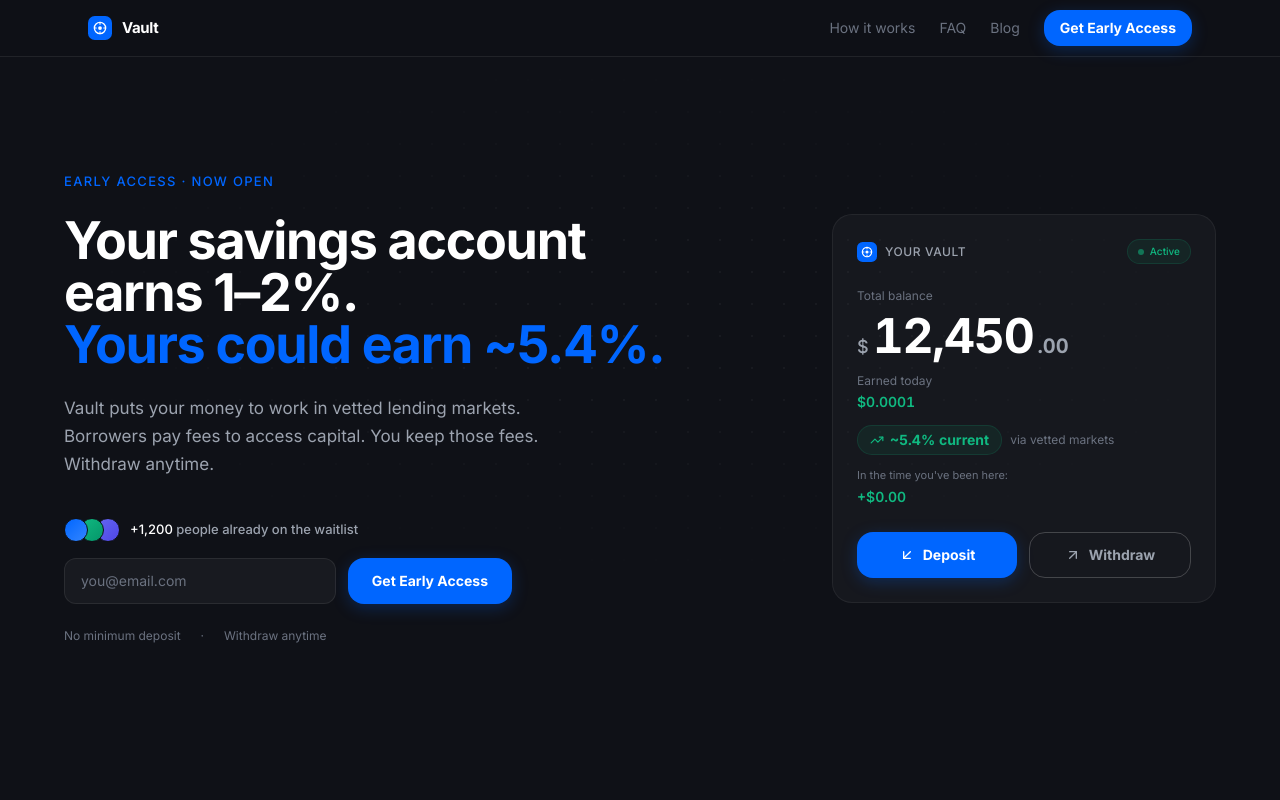
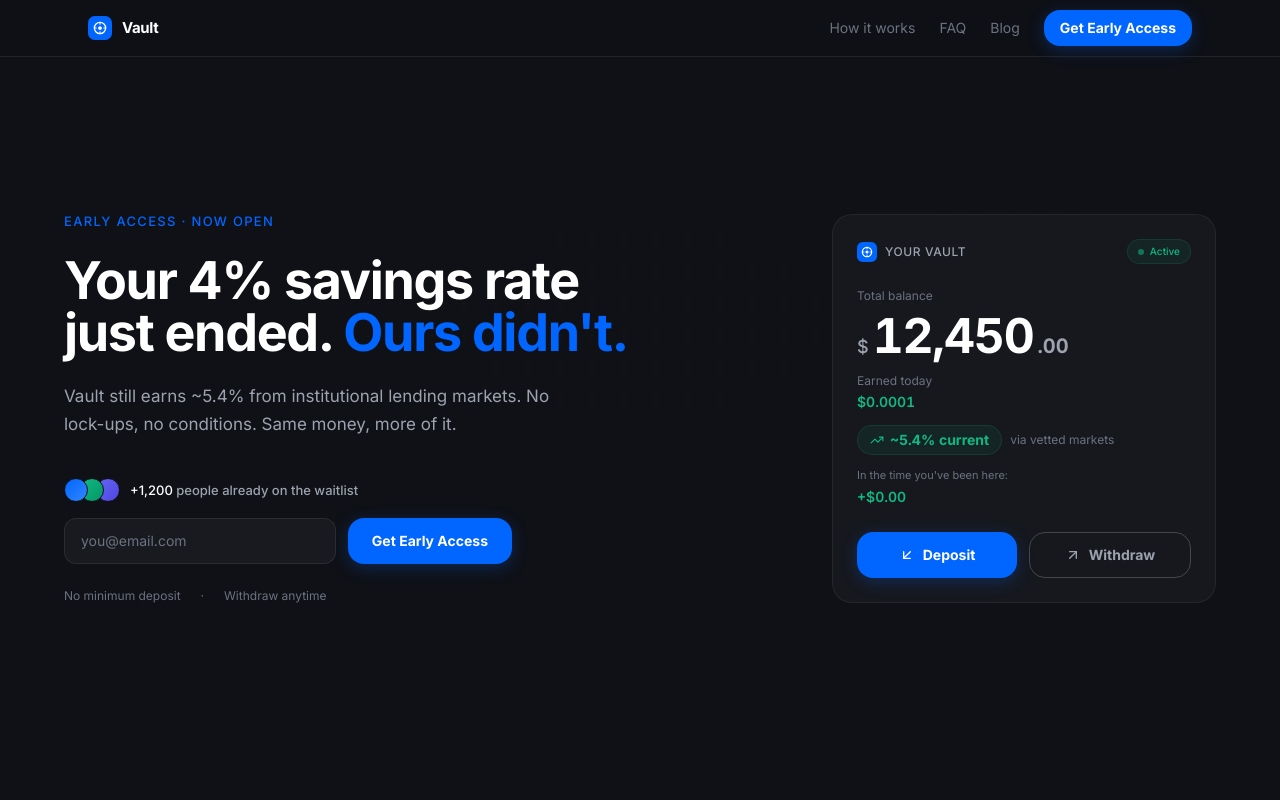
Before and after one commit to ZeroTimeDrift/vlt-landing, a Next.js app: page / in a window 1280 px wide. Shown: the top 800 px of the page. Built offline with nearby package versions, Linux system fonts and the light colour scheme.

Commit message:
copy: swap hero to FAB-expiry Variant B
"Your 4% savings rate just ended. Ours didn't." + updated subheadline.
Deployed to vlt.money.

Co-Authored-By: Paperclip <noreply@paperclip.ing>

```diff
--- a/app/_components/client-home.tsx
+++ b/app/_components/client-home.tsx
@@ -499,16 +499,15 @@
                 </p>
 
                 <h1 className="hero-animate delay-1 text-[1.65rem] sm:text-5xl lg:text-[3.25rem] font-bold tracking-tight leading-tight text-vault-text mb-6 break-words">
-                  Your savings account
+                  Your 4% savings rate
                   <br />
-                  earns 1–2%.
-                  <br />
-                  <span style={{ color: "#0066FF" }}>Yours could earn ~5.4%.</span>
+                  just ended.{" "}
+                  <span style={{ color: "#0066FF" }}>Ours didn&apos;t.</span>
                 </h1>
 
                 <p className="hero-animate delay-2 text-[17px] text-vault-text-dim leading-relaxed mb-10 max-w-lg mx-auto lg:mx-0">
-                  Vault puts your money to work in vetted lending markets.
-                  Borrowers pay fees to access capital. You keep those fees. Withdraw anytime.
+                  Vault still earns ~5.4% from institutional lending markets.
+                  No lock-ups, no conditions. Same money, more of it.
                 </p>
 
                 <div className="hero-animate delay-3 flex justify-center lg:justify-start mb-4">
```
